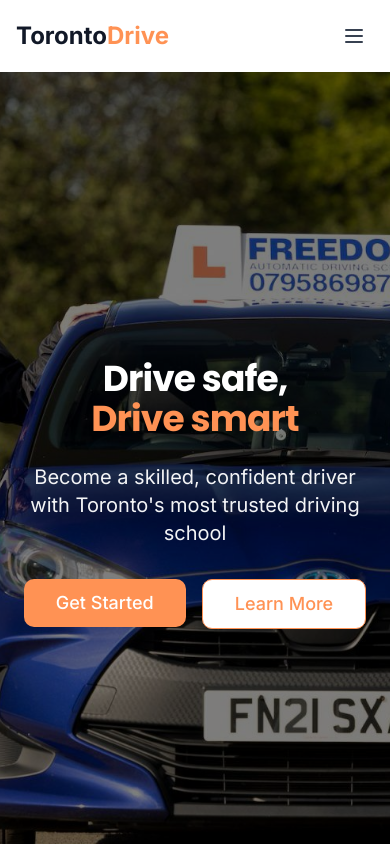
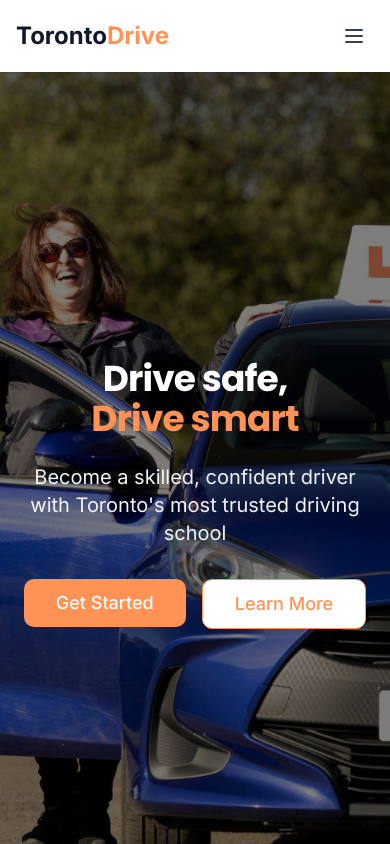
Before and after one commit to himulodaya/toronto-wheels-website-builder, a React (Vite) app: page / in a window 390 px wide. Shown: the top 844 px of the page. Built offline with nearby package versions, Linux system fonts and the light colour scheme.

Commit message:
Update HeroSection.tsx

```diff
--- a/src/components/HeroSection.tsx
+++ b/src/components/HeroSection.tsx
@@ -4,14 +4,24 @@ import { Button } from '@/components/ui/button';
 const HeroSection = () => {
   return (
     <section id="home" className="relative overflow-hidden h-screen">
-      {/* Background image */}
+      {/* Background image with responsive positioning */}
       <div
-        className="absolute inset-0 w-full h-full bg-cover bg-center md:bg-left lg:bg-left"
-        style={{ backgroundImage: "url('/lovable-uploads/cf772956-32de-4808-a75e-a31d685ca498.png')" }}
+        className="absolute inset-0 w-full h-full bg-cover"
+        style={{
+          backgroundImage: "url('/lovable-uploads/cf772956-32de-4808-a75e-a31d685ca498.png')",
+          backgroundPosition: "30% center"  // Position to show the lady centered on mobile
+        }}
       >
+        {/* Custom media query for desktop positioning */}
+        <style jsx>{`
+          @media (min-width: 768px) {
+            div {
+              background-position: left center !important;
+            }
+          }
+        `}</style>
         <div className="absolute inset-0 bg-black/50"></div>
       </div>
-
       <div className="container mx-auto px-4 sm:px-6 lg:px-8 relative z-10 flex items-center justify-center h-full">
         <div className="text-center">
           <h1 className="text-4xl sm:text-5xl md:text-5xl lg:text-6xl font-bold tracking-tight text-white mb-6">
```
